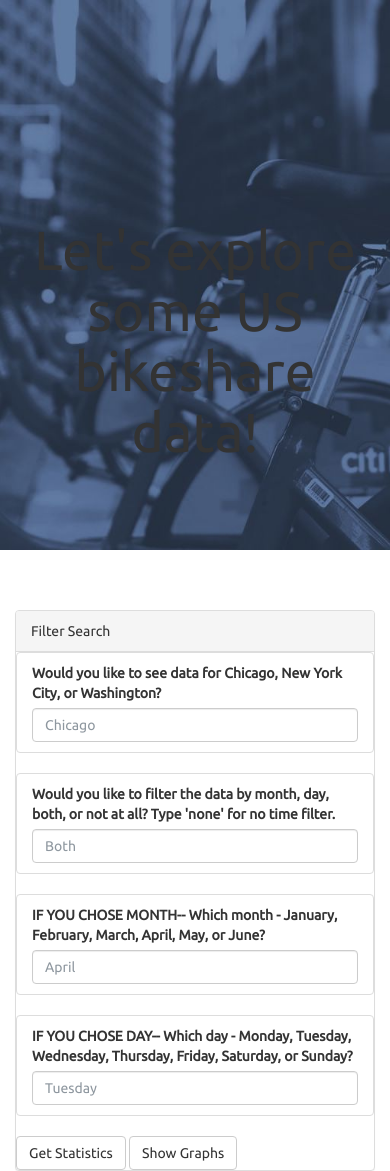
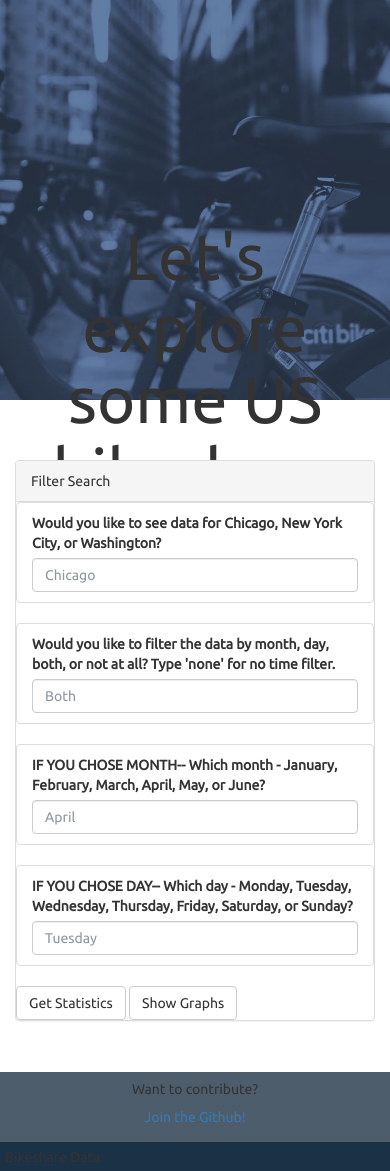
Before and after one commit to maivey/bikeshare-heroku-test, a Flask app: page / in a window 390 px wide. Shown: the part 62-1233 px from the top of the page. Run offline with Flask 2, Linux system fonts and the light colour scheme; some libraries are stand-ins or nearby versions.

Commit message:
Fix responsive display

```diff
--- a/bikeshare_app/static/css/style.css
+++ b/bikeshare_app/static/css/style.css
@@ -145,7 +145,7 @@ select {
   }
   .hero {
     position: relative;
-    /*height: 300px;*/
+    height: 400px;
     padding: 20px;
     margin: 0;
     /* background: black; */
@@ -198,7 +198,7 @@ select {
   }
   .hero {
     position: relative;
-    /*height: 300px;*/
+    height: 400px;
     padding: 20px;
     margin: 0;
     /* background: black; */
@@ -231,7 +231,8 @@ select {
   }
 
   to {
-    font-size: 5.5rem;
+    font-size: 6.5rem;
+    /*font-size: 5.5rem;*/
     opacity: 1;
   }
 }
```
